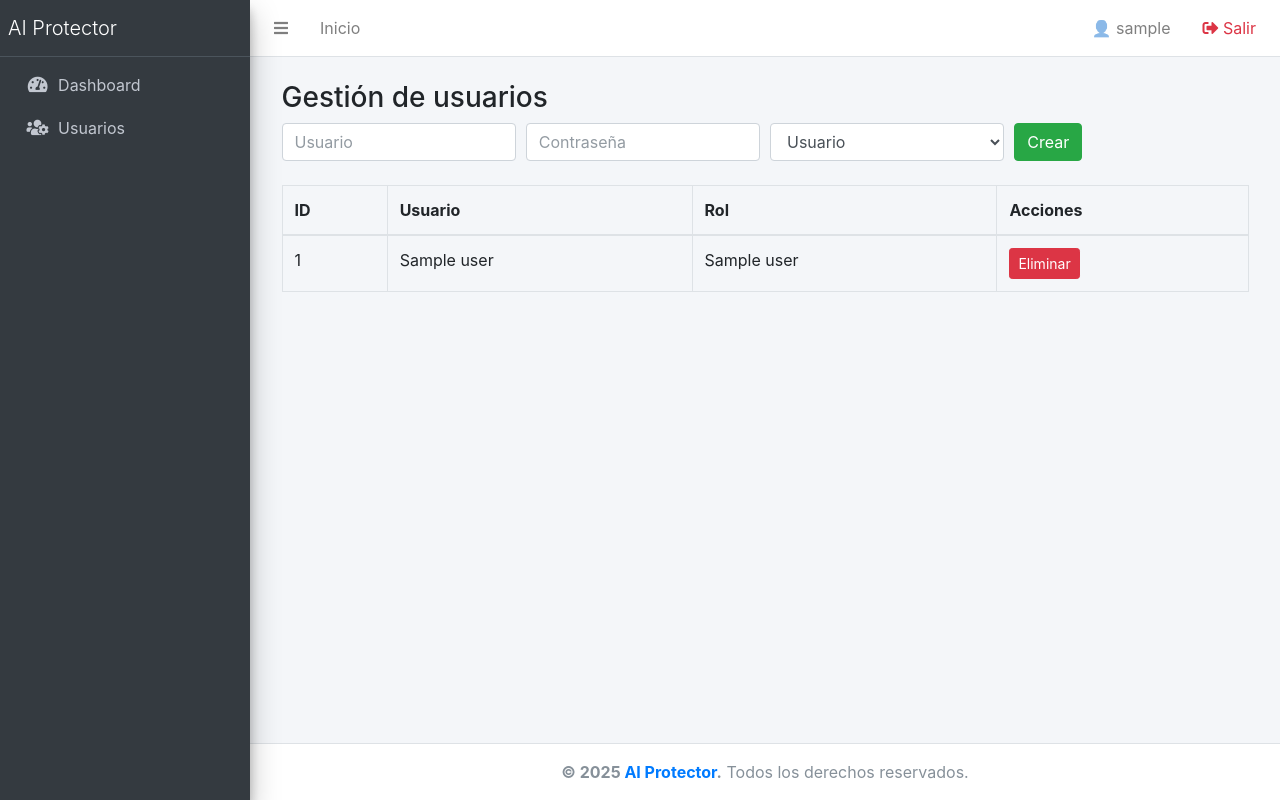
After one commit to algonzalezj/aiprotector, a Flask app: template ai_protector/templates/admin_users.html in a window 1280 px wide. The commit adds this page. Run offline with Flask 3, Linux system fonts and the light colour scheme; the template is opened without the code that fills it: most values are stand-ins (such as "Sample title", 1, 10 or a date in 2020); some libraries are stand-ins or nearby versions.

Commit message:
gestión de usuarios

```diff
--- a/ai_protector/app.py
+++ b/ai_protector/app.py
@@ -86,7 +86,6 @@ def login():
 
     return render_template('login.html', error=error)
 
-
 @app.route('/register', methods=['GET', 'POST'])
 def register():
     error = None
@@ -106,6 +105,66 @@ def register():
         except Exception as e:
             error = f"Error inesperado: {str(e)}"
     return render_template('register.html', error=error)
+
+# Ver listado de usuarios
+@app.route('/admin/users')
+def manage_users():
+    current_user = get_user_from_token()
+    if not current_user:
+        return redirect(url_for('login'))
+
+    conn = get_db()
+    c = conn.cursor()
+    c.execute("SELECT role FROM users WHERE username=?", (current_user,))
+    if c.fetchone()[0] != 'admin':
+        return "Acceso denegado", 403
+
+    c.execute("SELECT id, username, role FROM users")
+    users = c.fetchall()
+    conn.close()
+    return render_template('admin_users.html', username=current_user, users=users)
+
+# Crear nuevo usuario
+@app.route('/admin/users/add', methods=['POST'])
+def add_user():
+    current_user = get_user_from_token()
+    if not current_user:
+        return redirect(url_for('login'))
+
+    username = request.form['username']
+    password = request.form['password']
+    role = request.form['role']
+    hashed = generate_password_hash(password)
+
+    try:
+        conn = get_db()
+        c = conn.cursor()
+        c.execute("INSERT INTO users (username, password, role) VALUES (?, ?, ?)",
+                  (username, hashed, role))
+        conn.commit()
+        conn.close()
+        flash("Usuario creado correctamente", "success")
+    except sqlite3.IntegrityError:
+        flash("El usuario ya existe", "danger")
+
+    return redirect(url_for('manage_users'))
+
+# Eliminar usuario
+@app.route('/admin/users/delete/<int:user_id>', methods=['POST'])
+def delete_user(user_id):
+    current_user = get_user_from_token()
+    if not current_user:
+        return redirect(url_for('login'))
+
+    conn = get_db()
+    c = conn.cursor()
+    c.execute("DELETE FROM users WHERE id=? AND username!=?", (user_id, current_user))
+    conn.commit()
+    conn.close()
+    flash("Usuario eliminado", "info")
+
+    return redirect(url_for('manage_users'))
+
 
 @app.route('/logout')
 def logout():
--- /dev/null
+++ b/ai_protector/templates/admin_users.html
@@ -0,0 +1,52 @@
+{% extends "base.html" %}
+
+{% block title %}Gestión de Usuarios | AI Protector{% endblock %}
+
+{% block content %}
+<h3>Gestión de usuarios</h3>
+
+<form method="POST" action="{{ url_for('add_user') }}" class="mb-4">
+  <div class="form-row">
+    <div class="col">
+      <input type="text" name="username" class="form-control" placeholder="Usuario" required>
+    </div>
+    <div class="col">
+      <input type="password" name="password" class="form-control" placeholder="Contraseña" required>
+    </div>
+    <div class="col">
+      <select name="role" class="form-control" required>
+        <option value="user">Usuario</option>
+        <option value="server">Servidor</option>
+        <option value="admin">Administrador</option>
+      </select>
+    </div>
+    <div class="col">
+      <button type="submit" class="btn btn-success">Crear</button>
+    </div>
+  </div>
+</form>
+
+<table class="table table-bordered">
+  <thead>
+    <tr><th>ID</th><th>Usuario</th><th>Rol</th><th>Acciones</th></tr>
+  </thead>
+  <tbody>
+    {% for u in users %}
+      <tr>
+        <td>{{ u[0] }}</td>
+        <td>{{ u[1] }}</td>
+        <td>{{ u[2] }}</td>
+        <td>
+          {% if u[1] != username %}
+          <form method="POST" action="{{ url_for('delete_user', user_id=u[0]) }}">
+            <button class="btn btn-danger btn-sm" onclick="return confirm('¿Eliminar este usuario?')">Eliminar</button>
+          </form>
+          {% else %}
+          <em>Actual</em>
+          {% endif %}
+        </td>
+      </tr>
+    {% endfor %}
+  </tbody>
+</table>
+{% endblock %}
--- /dev/null
+++ b/ai_protector/templates/base.html
@@ -0,0 +1,79 @@
+<!DOCTYPE html>
+<html lang="es">
+
+<head>
+    <meta charset="UTF-8" />
+    <title>{% block title %}AI Protector{% endblock %}</title>
+    <link rel="stylesheet" href="{{ url_for('static', filename='plugins/fontawesome-free/css/all.min.css') }}">
+    <link rel="stylesheet" href="{{ url_for('static', filename='dist/css/adminlte.min.css') }}">
+</head>
+
+<body class="hold-transition sidebar-mini layout-fixed">
+    <div class="wrapper">
+
+        <!-- Navbar -->
+        <nav class="main-header navbar navbar-expand navbar-white navbar-light">
+            <ul class="navbar-nav">
+                <li class="nav-item">
+                    <a class="nav-link" data-widget="pushmenu" href="#"><i class="fas fa-bars"></i></a>
+                </li>
+                <li class="nav-item d-none d-sm-inline-block">
+                    <a href="{{ url_for('index') }}" class="nav-link">Inicio</a>
+                </li>
+            </ul>
+            <ul class="navbar-nav ml-auto">
+                <li class="nav-item">
+                    <span class="nav-link">👤 {{ username }}</span>
+                </li>
+                <li class="nav-item">
+                    <a class="nav-link text-danger" href="{{ url_for('logout') }}">
+                        <i class="fas fa-sign-out-alt"></i> Salir
+                    </a>
+                </li>
+            </ul>
+        </nav>
+
+        <!-- Sidebar -->
+        <aside class="main-sidebar sidebar-dark-primary elevation-4">
+            <a href="{{ url_for('index') }}" class="brand-link">
+                <span class="brand-text font-weight-light">AI Protector</span>
+            </a>
+            <div class="sidebar">
+                <nav class="mt-2">
+                    <ul class="nav nav-pills nav-sidebar flex-column">
+                        <li class="nav-item">
+                            <a href="{{ url_for('index') }}" class="nav-link">
+                                <i class="nav-icon fas fa-tachometer-alt"></i>
+                                <p>Dashboard</p>
+                            </a>
+                        </li>
+                        <li class="nav-item">
+                            <a href="{{ url_for('manage_users') }}" class="nav-link">
+                                <i class="nav-icon fas fa-users-cog"></i>
+                                <p>Usuarios</p>
+                            </a>
+                        </li>
+                    </ul>
+                </nav>
+            </div>
+        </aside>
+
+        <!-- Contenido principal -->
+        <div class="content-wrapper p-4">
+            <div class="container-fluid">
+                {% block content %}{% endblock %}
+            </div>
+        </div>
+
+        <!-- Footer -->
+        <footer class="main-footer text-center">
+            <strong>&copy; 2025 <a href="#">AI Protector</a>.</strong> Todos los derechos reservados.
+        </footer>
+    </div>
+
+    <script src="{{ url_for('static', filename='plugins/jquery/jquery.min.js') }}"></script>
+    <script src="{{ url_for('static', filename='plugins/bootstrap/js/bootstrap.bundle.min.js') }}"></script>
+    <script src="{{ url_for('static', filename='dist/js/adminlte.min.js') }}"></script>
+</body>
+
+</html>
```
Also changed, not shown: ai_protector/templates/index.html (+7 -78 lines).
